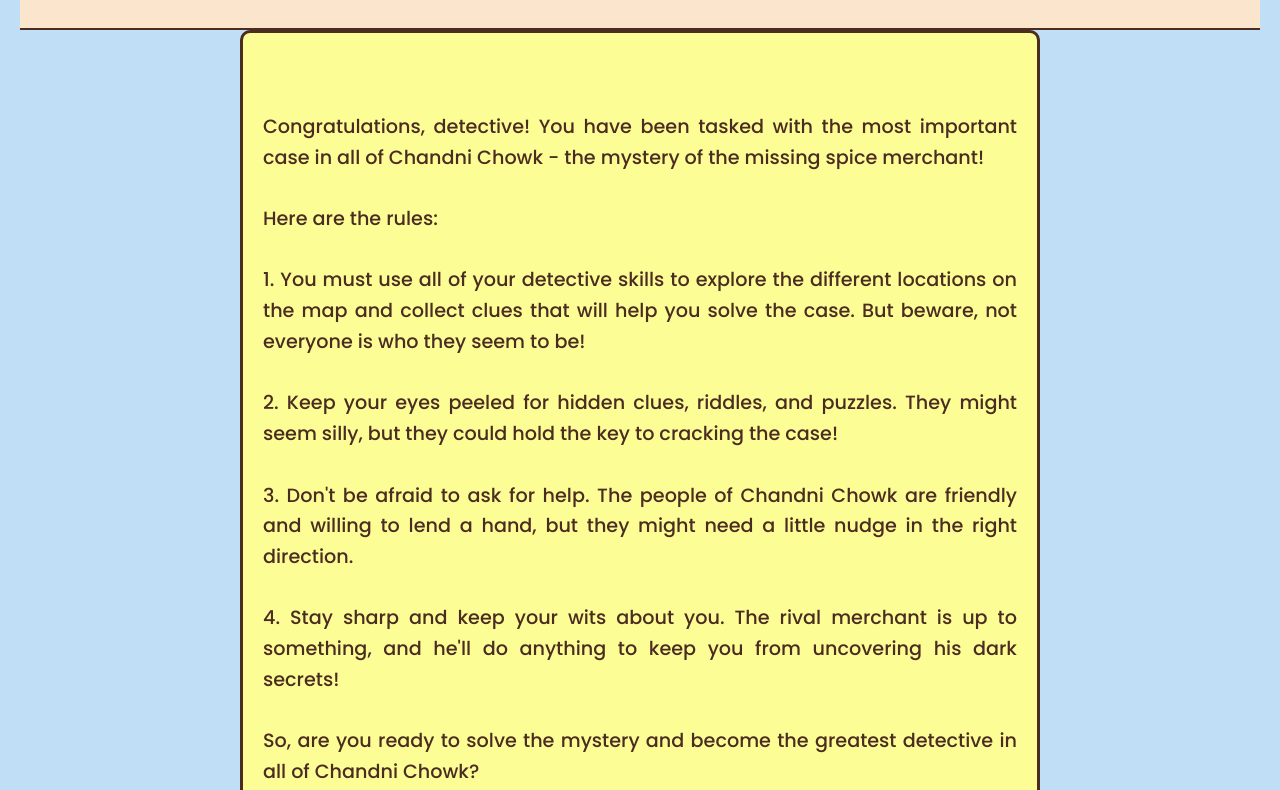
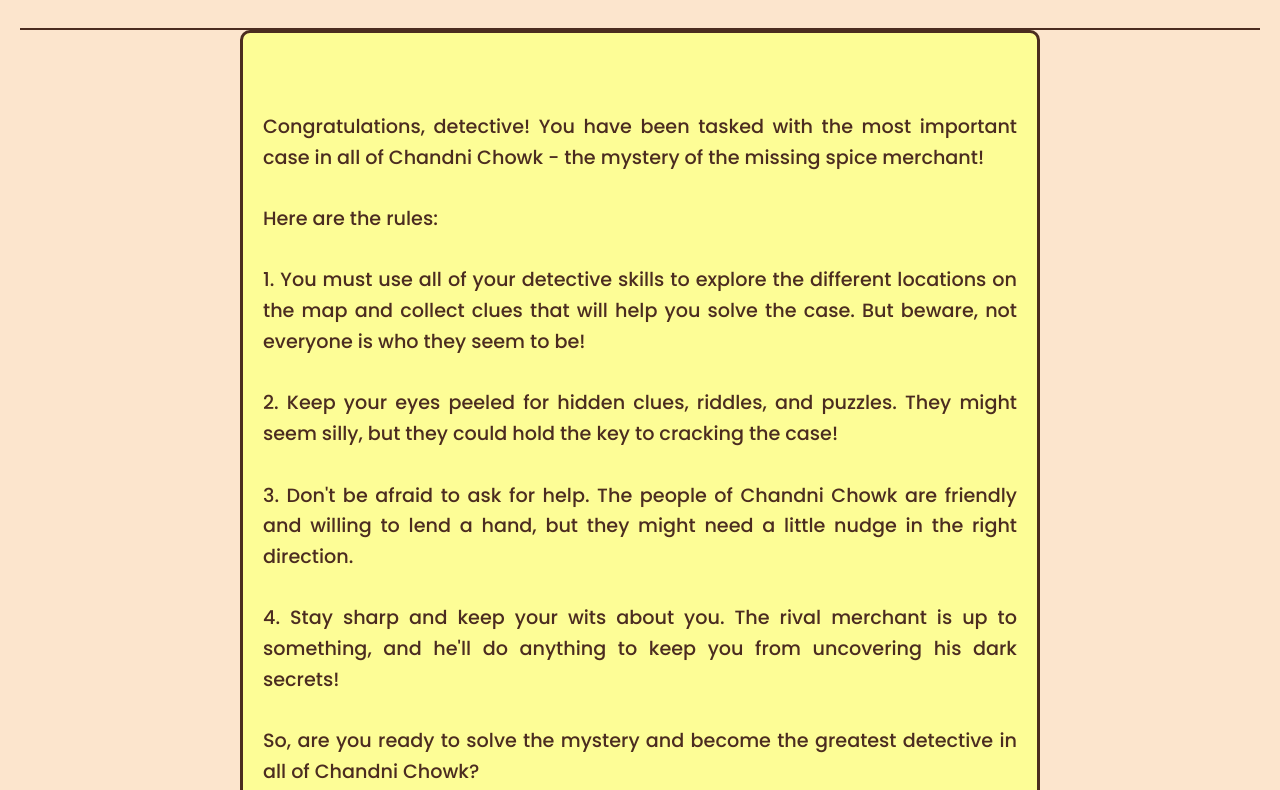
Before and after one commit to hanshika0292/missing-spice-merchant-game, a plain HTML site: page index.html in a window 1280 px wide. Shown: the part 124-914 px from the top of the page. Drawn offline with Linux system fonts and the light colour scheme.

Commit message:
Update styles.css

```diff
--- a/styles.css
+++ b/styles.css
@@ -6,7 +6,7 @@ html {
 
 body {
   font-family: 'Poppins', sans-serif;
-  background-color: #C0DFF7;
+  background-color: #fce5cd;
   color: #4b2c20;
   line-height: 1.6;
   padding: 20px;
```
